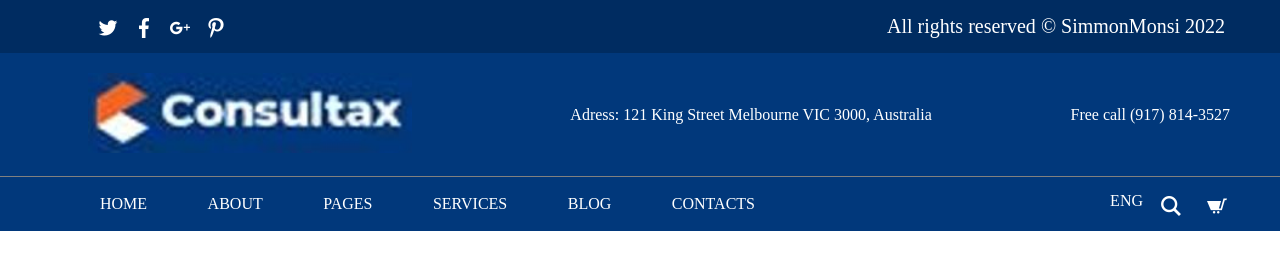
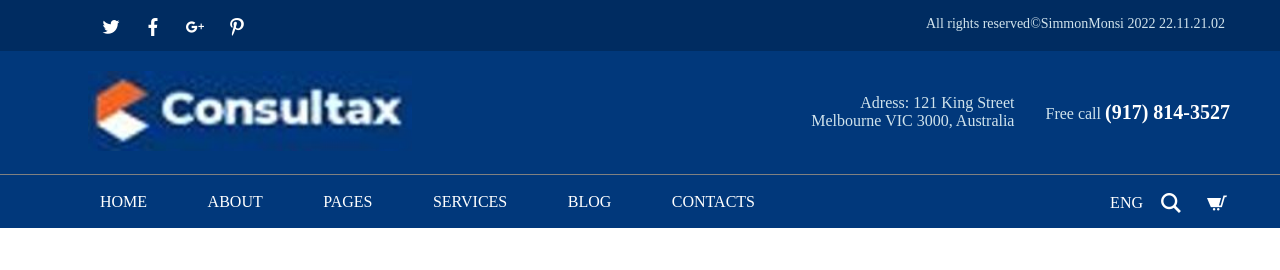
Before and after one commit to NemanjaVuk16/Consultax, a website: page index.html in a window 1280 px wide. Drawn offline with nearby package versions, Linux system fonts and the light colour scheme; files that its build step writes are made by us from their sources; files whose address does not match are found by name.

Commit message:
header izmene

```diff
--- a/index.html
+++ b/index.html
@@ -29,7 +29,7 @@
 				</div>
 				<div class="rights-holder">
 					<a class="copyrights" href="javascript:;">
-						<span class="rigths">All rights reserved <small class="copy">&copy;</small> SimmonMonsi 2022</span>
+						<span class="rigths">All rights reserved<small class="copy">&copy;</small>SimmonMonsi 2022 22.11.21.02</span>
 					</a>
 				</div>
 			</div>
@@ -46,7 +46,7 @@
 							<a class="adress-map" href="https://www.google.com/maps/place/121+King+St,+Melbourne+VIC+3000,
 							+%D0%90%D1%83%D1%81%D1%82%D1%80%D0%B0%D0%BB%D0%B8%D1%98%D0%B0/data=!4m2!3m1!1s0x6ad65d4dd5a05d
 							97:0x3e64f855a564844d?sa=X&ved=2ahUKEwiQyKnY6vj3AhXW8LsIHUZBD7wQ8gF6BAgFEAE" target="_blank">
-								121 King Street Melbourne VIC 3000, Australia</a>
+								121 King Street <br>Melbourne VIC 3000, Australia</a>
 						</div>
 						<div class="phone-holder">
 							<span class="title-phone">Free call</span>
--- a/src/scss/_header.scss
+++ b/src/scss/_header.scss
@@ -12,6 +12,7 @@
         flex-direction: column;
         justify-content: space-between;
         align-items: center;
+        flex-direction: column;
 }
 }
 
@@ -33,20 +34,25 @@
 .icon-facebook,
 .icon-google-plus,
 .icon-pinterest {
-    font-size: 20px;
-    line-height: 22px;
+    font-size: 18px;
+    line-height: 20px;
     color: $white;
-    padding: 5px 8px;
+    padding: 5px 12px;
 }
 
 .rigths-holder {
     padding-right: 3%;
 }
 
+.rights {
+    font-size: 22px;
+    line-height: 24px;
+}
+
 .copyrights {
-    font-size: 20px;
-    line-height: 22px;
-    color: $white;
+    font-size: 14px;
+    line-height: 16px;
+    color: $botticelli;
     text-decoration: none;
 }
 
@@ -62,6 +68,9 @@
 .nav-list, .small-nav-list {
     display: flex;
     flex-direction: row;
+    @include breakpoint (touch) {
+        flex-direction: column;
+    }
 }
 
 .logo {
@@ -75,18 +84,34 @@
     padding: 0px 10px 0 28px;
 }
 
+.adress-holder {
+    text-align: right;
+    padding-left: 30%;
+    @include breakpoint (touch) {
+        text-align: center;
+        padding-left: 0;
+    }
+}
+
 .title-address, .title-phone {
     font-size: 16px;
     line-height: 18px;
-    color: $white;
+    color: $botticelli;
 }
 
-.free-call, .adress-map {
+.adress-map {
     font-size: 16px;
     line-height: 18px;
     text-decoration: none;
+    color: $botticelli;
+}
+
+.free-call {
+    font-size: 20px;
+    line-height: 22px;
+    text-decoration: none;
+    font-weight: bold;
     color: $white;
-
 }
 
 .header-main-bot-holder {
@@ -110,6 +135,10 @@
     align-items: center;
 }
 
+.small-nav-list {
+    align-items: baseline;
+}
+
 .nav-list-link , .small-nav-link{
     font-size: 16px;
     line-height: 18px;
--- a/src/scss/_variables.scss
+++ b/src/scss/_variables.scss
@@ -4,6 +4,7 @@ $font-default:'Poppins';
 //Colors
 $black:#000;
 $white:#fff;
+$botticelli: #D0E3EC;
 $midnightBlue:#002C61;
 $regalBlue:#01387b;
 $redDamask:#da7050;
--- a/src/scss/icon-font/iconfont.scss
+++ b/src/scss/icon-font/iconfont.scss
@@ -3,11 +3,11 @@ iconfont Webfont
 */
 @font-face {
 	font-family: 'iconfont';
-	src: url('../fonts/iconfont.eot?1653420898064');
-	src: url('../fonts/iconfont.eot?#iefix-1653420898064') format('embedded-opentype'),
-		url('../fonts/iconfont.woff2?1653420898064') format('woff2'),
-		url('../fonts/iconfont.woff?1653420898064') format('woff'),
-		url('../fonts/iconfont.ttf?1653420898064') format('truetype');
+	src: url('../fonts/iconfont.eot?1653513094489');
+	src: url('../fonts/iconfont.eot?#iefix-1653513094489') format('embedded-opentype'),
+		url('../fonts/iconfont.woff2?1653513094489') format('woff2'),
+		url('../fonts/iconfont.woff?1653513094489') format('woff'),
+		url('../fonts/iconfont.ttf?1653513094489') format('truetype');
 	font-weight: normal;
 	font-style: normal;
 }
```
Also changed, not shown: dist/css/style.css, dist/fonts/iconfont.ttf, dist/fonts/iconfont.woff, dist/fonts/iconfont.woff2, dist/index.html, 1 other file.
